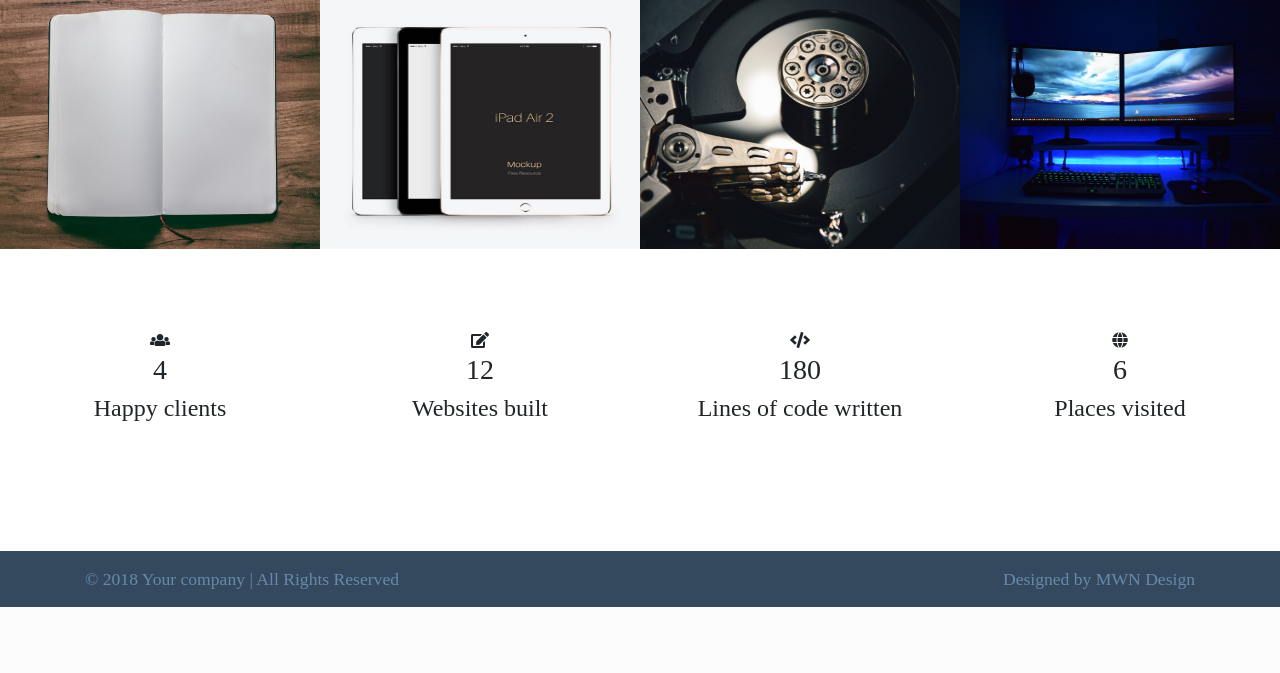
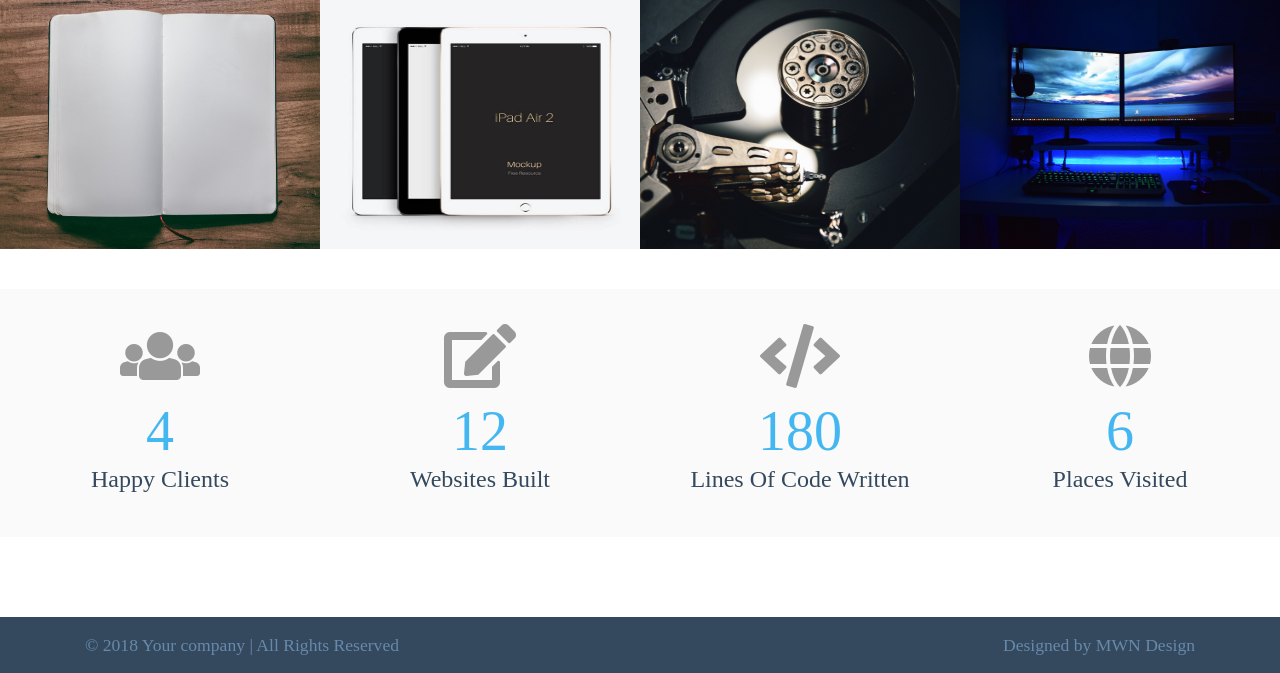
Before and after one commit to MattN1014/freshport, a PHP site: page / in a window 1280 px wide. Shown: the part 1982-2655 px from the top of the page. Before the commit the page ends 2589 px from the top, so only its background shows below. Run offline with PHP 8.4, Linux system fonts and the light colour scheme; some web fonts are replaced.

Commit message:
Stats section styles added
I have now added the styles for the stats section.

```diff
--- a/assets/css/custom.css
+++ b/assets/css/custom.css
@@ -252,6 +252,32 @@ p {
   margin: 0;
 }
 /*===========================================================
+                    Stats Section Styles
+===========================================================*/
+#stats {
+  background-color: #fafafa;
+  color: #999999;
+  padding: 20px 0;
+}
+#stats .item {
+  margin: 15px auto;
+}
+#stats .icon {
+  margin-bottom: 10px;
+}
+#stats .icon i {
+  font-size: 4rem;
+}
+#stats h3 {
+  color: #45b7f0;
+  font-size: 3.5rem;
+  margin: 0;
+}
+#stats h4 {
+  color: #34495e;
+  text-transform: capitalize;
+}
+/*===========================================================
                     Contact Section Styles
 ===========================================================*/
 /*===========================================================
--- a/assets/less/custom.less
+++ b/assets/less/custom.less
@@ -337,6 +337,40 @@ p {
 }
 
 /*===========================================================
+                    Stats Section Styles
+===========================================================*/
+
+#stats {
+	background-color: @light-grey;
+	color: lighten(@b, 60%);
+	padding: 20px 0;
+}
+
+#stats .item {
+	margin: 15px auto;
+}
+
+#stats .icon {
+	margin-bottom: 10px;
+}
+
+#stats .icon i {
+	font-size: 4rem;
+}
+
+#stats h3 {
+	color: @secondry;
+	font-size: 3.5rem;
+	margin: 0;
+}
+
+#stats h4 {
+	color: @primary;
+	text-transform: capitalize;
+}
+
+
+/*===========================================================
                     Contact Section Styles
 ===========================================================*/
 
```
